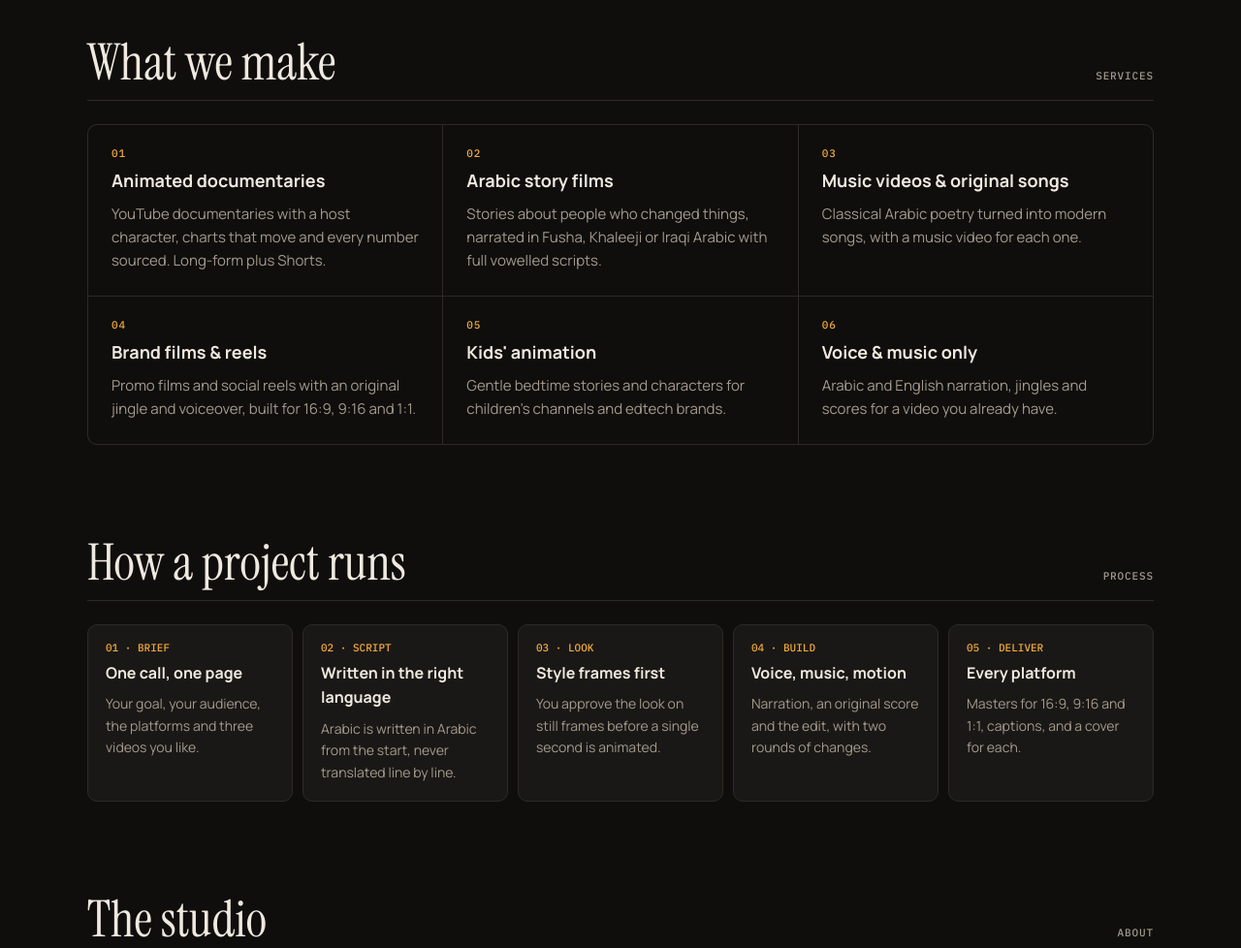
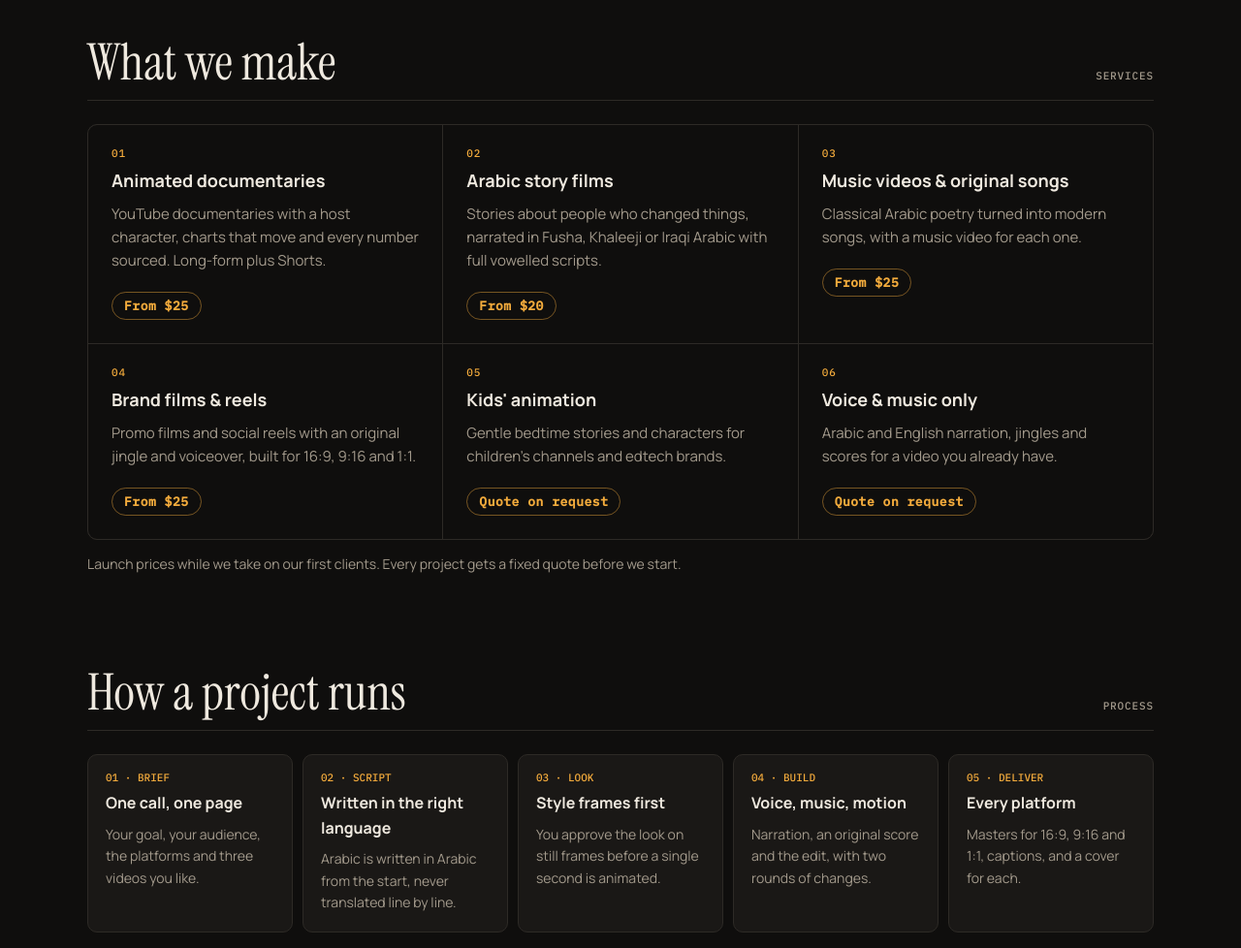
Before and after one commit to marvinhabta/fanusstudio-site, a plain HTML site: page index.html in a window 1280 px wide. Shown: the part 2400-3378 px from the top of the page at 97% size. Drawn offline with Linux system fonts and the light colour scheme.

Commit message:
English page: starting prices on services

```diff
--- a/index.html
+++ b/index.html
@@ -125,13 +125,14 @@
 <section class="wrap" id="services">
   <div class="sec-head"><h2>What we make</h2><span>Services</span></div>
   <div class="grid3">
-    <div class="cell"><span class="n">01</span><b>Animated documentaries</b><p>YouTube documentaries with a host character, charts that move and every number sourced. Long-form plus Shorts.</p></div>
-    <div class="cell"><span class="n">02</span><b>Arabic story films</b><p>Stories about people who changed things, narrated in Fusha, Khaleeji or Iraqi Arabic with full vowelled scripts.</p></div>
-    <div class="cell"><span class="n">03</span><b>Music videos &amp; original songs</b><p>Classical Arabic poetry turned into modern songs, with a music video for each one.</p></div>
-    <div class="cell"><span class="n">04</span><b>Brand films &amp; reels</b><p>Promo films and social reels with an original jingle and voiceover, built for 16:9, 9:16 and 1:1.</p></div>
-    <div class="cell"><span class="n">05</span><b>Kids' animation</b><p>Gentle bedtime stories and characters for children's channels and edtech brands.</p></div>
-    <div class="cell"><span class="n">06</span><b>Voice &amp; music only</b><p>Arabic and English narration, jingles and scores for a video you already have.</p></div>
+    <div class="cell"><span class="n">01</span><b>Animated documentaries</b><p>YouTube documentaries with a host character, charts that move and every number sourced. Long-form plus Shorts.</p><span class="from">From $25</span></div>
+    <div class="cell"><span class="n">02</span><b>Arabic story films</b><p>Stories about people who changed things, narrated in Fusha, Khaleeji or Iraqi Arabic with full vowelled scripts.</p><span class="from">From $20</span></div>
+    <div class="cell"><span class="n">03</span><b>Music videos &amp; original songs</b><p>Classical Arabic poetry turned into modern songs, with a music video for each one.</p><span class="from">From $25</span></div>
+    <div class="cell"><span class="n">04</span><b>Brand films &amp; reels</b><p>Promo films and social reels with an original jingle and voiceover, built for 16:9, 9:16 and 1:1.</p><span class="from">From $25</span></div>
+    <div class="cell"><span class="n">05</span><b>Kids' animation</b><p>Gentle bedtime stories and characters for children's channels and edtech brands.</p><span class="from">Quote on request</span></div>
+    <div class="cell"><span class="n">06</span><b>Voice &amp; music only</b><p>Arabic and English narration, jingles and scores for a video you already have.</p><span class="from">Quote on request</span></div>
   </div>
+  <p class="price-note">Launch prices while we take on our first clients. Every project gets a fixed quote before we start.</p>
 </section>
 
 <section class="wrap" id="process">
```
